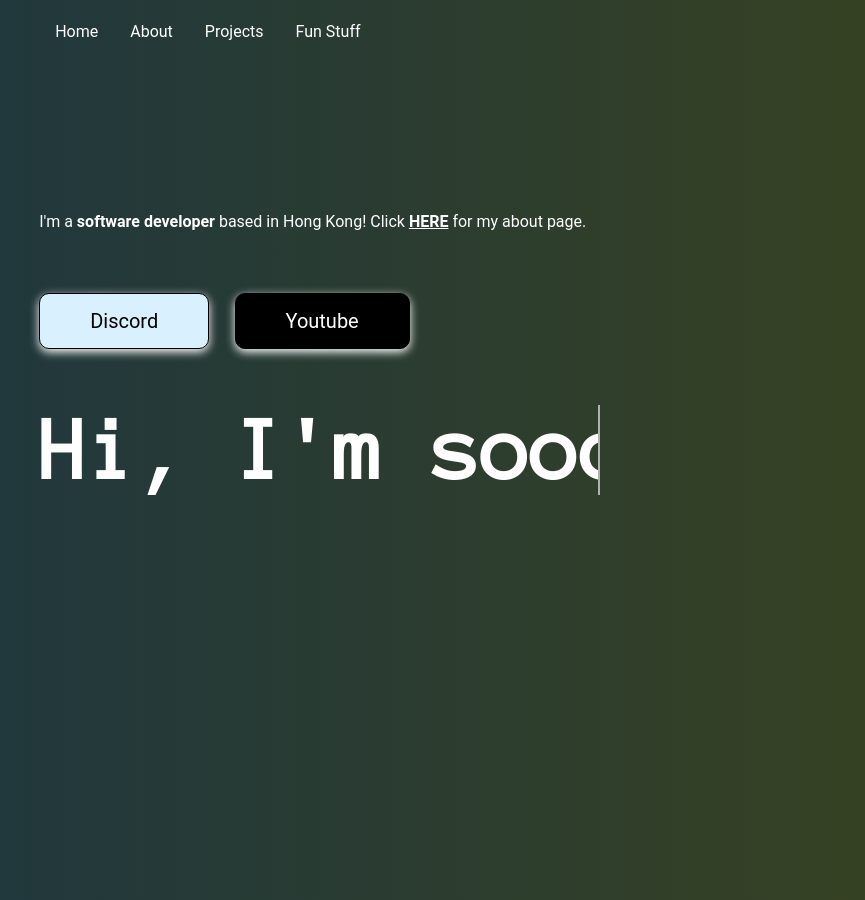
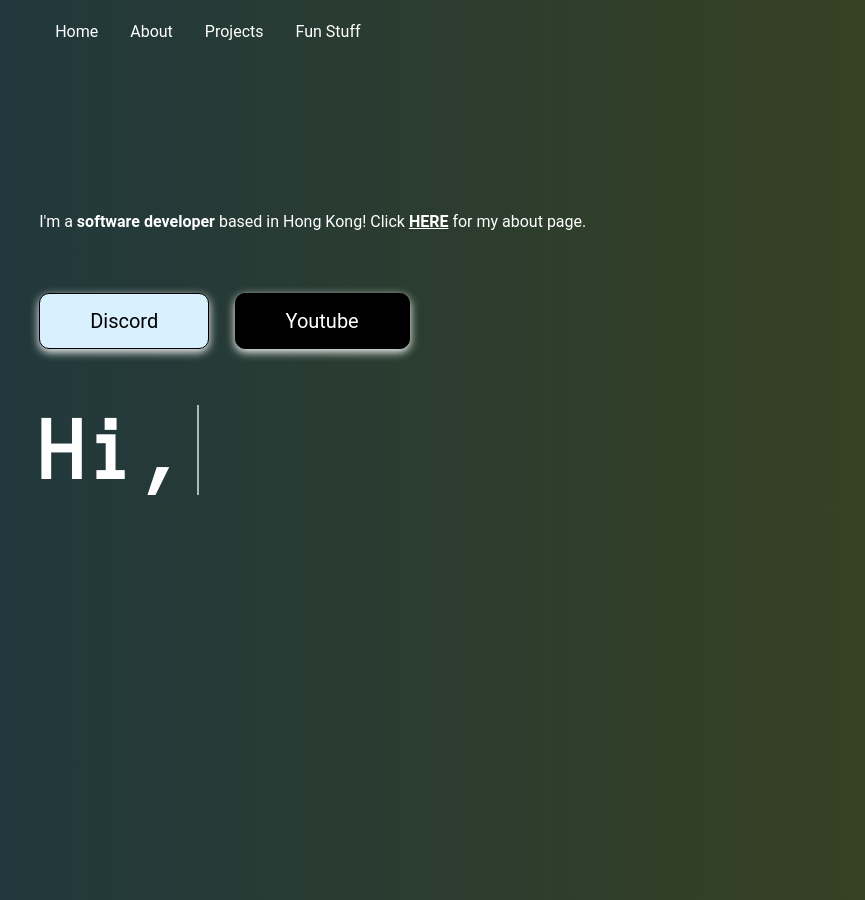
Before and after one commit to soocc/sooccsocks2, a Jekyll site: the page built from index.html, in a window 1280 px wide. Shown: the whole page, without its empty margins (32-897 px from the left). Built offline with Jekyll 4.4.1, drawn with Linux system fonts in a browser that asks for light colours; some web fonts are replaced.

Commit message:
Update index.html

```diff
--- a/index.html
+++ b/index.html
@@ -37,8 +37,8 @@
 
       /* Animation */
       .anim-typewriter {
-        animation: typewriter 4s steps(44) 1s 1 normal both,
-                   blinkTextCursor 500ms steps(44) infinite normal;
+        animation: typewriter 14s steps(44) 1s 1 normal both,
+                   blinkTextCursor 500ms steps(14) infinite normal;
       }
 
       @keyframes typewriter {
```
